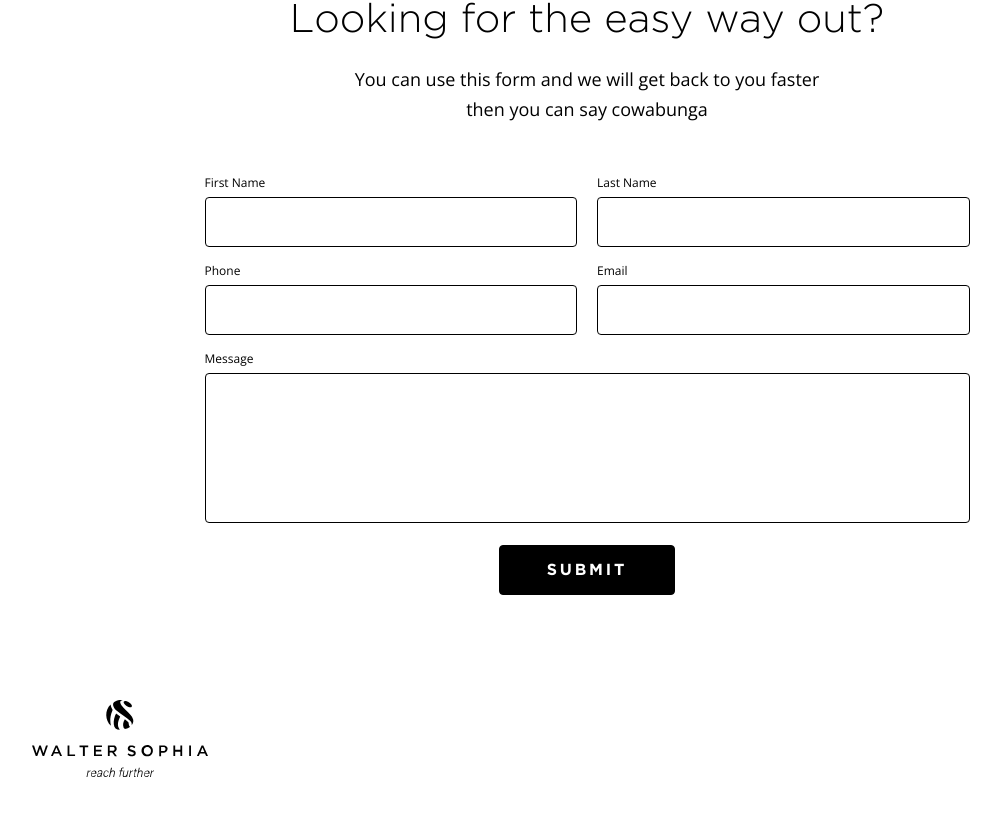
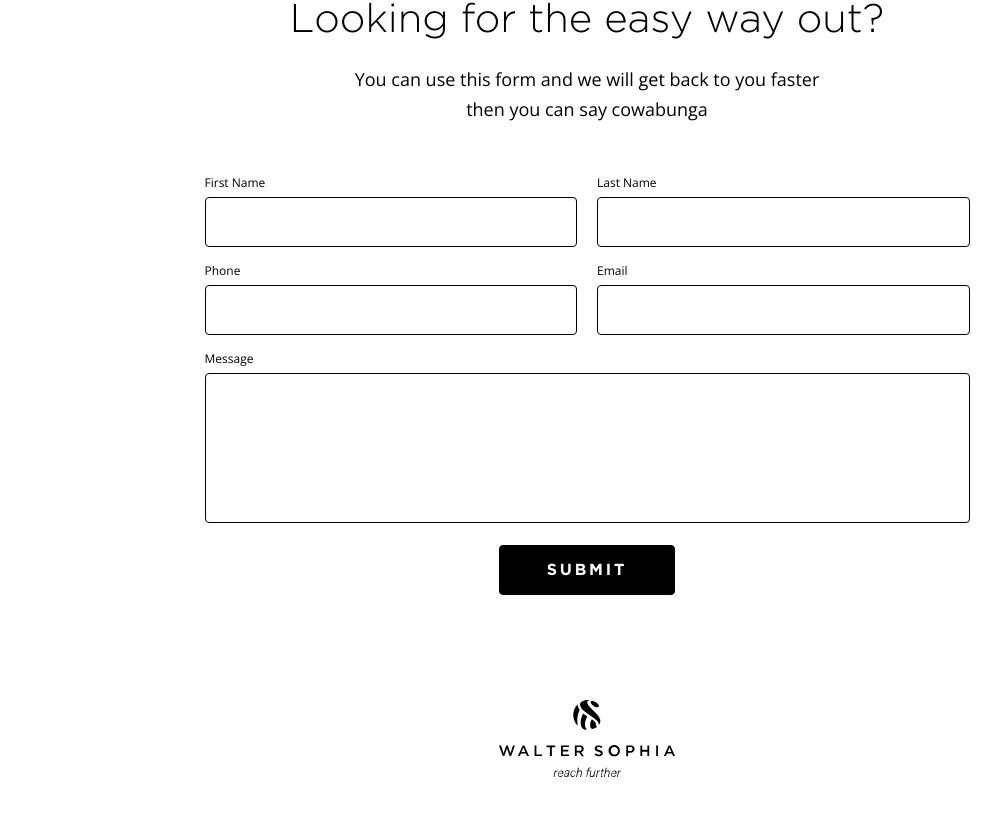
Before and after one commit to parth-patel-25/walter-sophia-clone, a Next.js app: page / in a window 1280 px wide. Shown: the part 7942-8758 px from the top of the page, without its empty margins (53-1054 px from the left). Built offline with nearby package versions, Linux system fonts and the light colour scheme; a web font is replaced by a local one.

Commit message:
🐞 fix: make the footer center aligned

```diff
--- a/src/app/walter.css
+++ b/src/app/walter.css
@@ -140,7 +140,8 @@ html.lenis, html.lenis body { height: auto; }
 .ws .section-10 .form-block .form-holder .input-holder input[type=submit]:hover { background-color: #fff; color: #000; }
 .ws footer { padding: 40px 0; display: block; }
 .ws footer .logo-holder { text-align: center; }
-.ws footer .logo-holder img { max-height: 77px; }
+.ws footer .logo-holder a { display: inline-block; }
+.ws footer .logo-holder img { max-height: 77px; display: block; margin: 0 auto; }
 .ws .the-image svg { max-width: 100%; height: auto; }
 
 /* desktop shows big winding line; per-section small illustrations hidden. reversed on mobile. */
```
